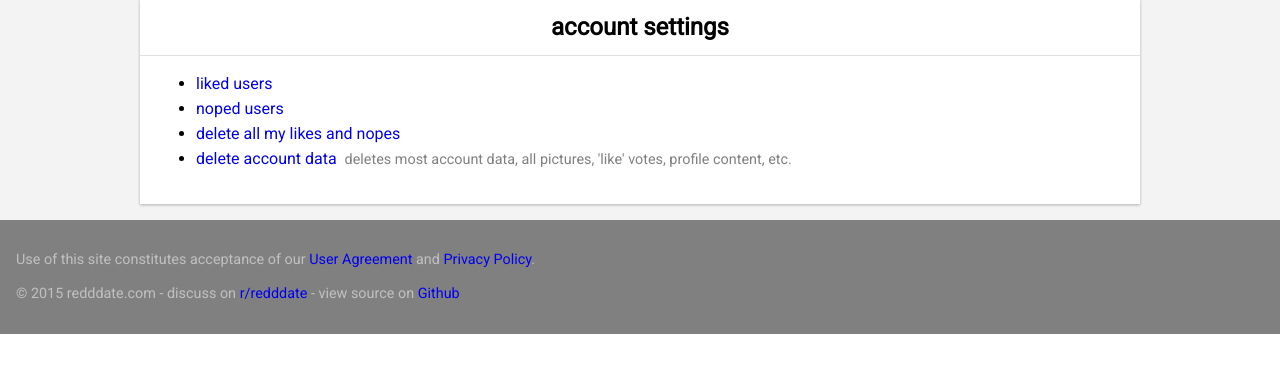
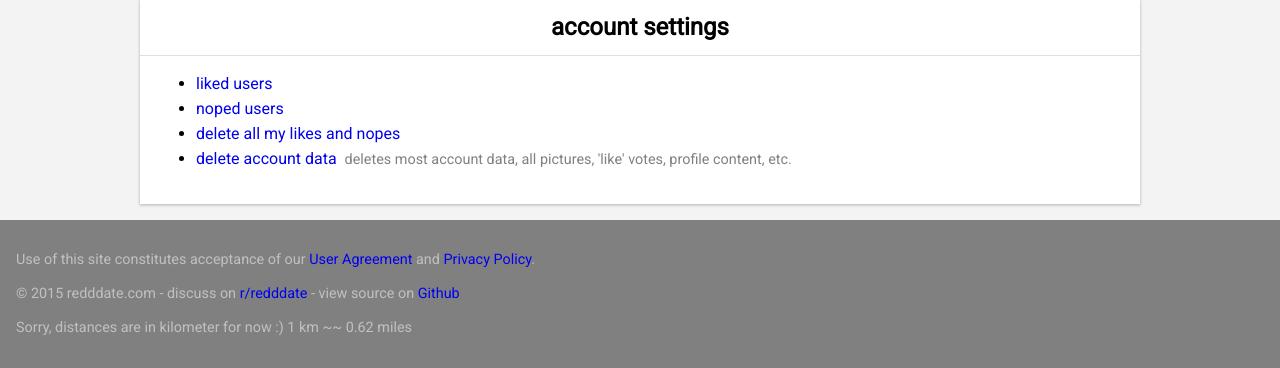
Before and after one commit to C14L/dtr5, a Django app: template dtr5app/templates/dtr5app/me.html in a window 1280 px wide. Shown: the part 1468-1836 px from the top of the page. Before the commit the page ends 1802 px from the top, so only its background shows below. Run offline with Django 3.2, Linux system fonts and the light colour scheme; the template is opened without the code that fills it, so the values that code supplies are empty; some libraries are stand-ins or nearby versions.

Commit message:
move base.js to end of file

```diff
--- a/dtr5app/templates/dtr5app/base.html
+++ b/dtr5app/templates/dtr5app/base.html
@@ -8,9 +8,7 @@
 
     <title>{% block title %}{{request.user.username}}{% endblock %}</title>
 
-    <script src="{% static 'base.js' %}"></script>
     <link rel="stylesheet" href="{% static 'base.css' %}">
-
     <!-- Favicons -->
     <link rel="icon" sizes="32x32" href="/static/icon32.png">
     <link rel="icon" sizes="64x64" href="/static/icon64.png">
@@ -88,7 +86,11 @@
       <p>
         &copy; 2015 redddate.com - discuss on <a href="https://www.reddit.com/r/redddate">r/redddate</a> - view source on <a href="https://github.com/C14L/dtr5">Github</a>
       <p>
+      <p>
+        Sorry, distances are in kilometer for now :) 1 km ~~ 0.62 miles
+      </p>
     </footer>
   </body>
+  <script src="{% static 'base.js' %}"></script>
 </html>
 {% endspaceless %}
```
